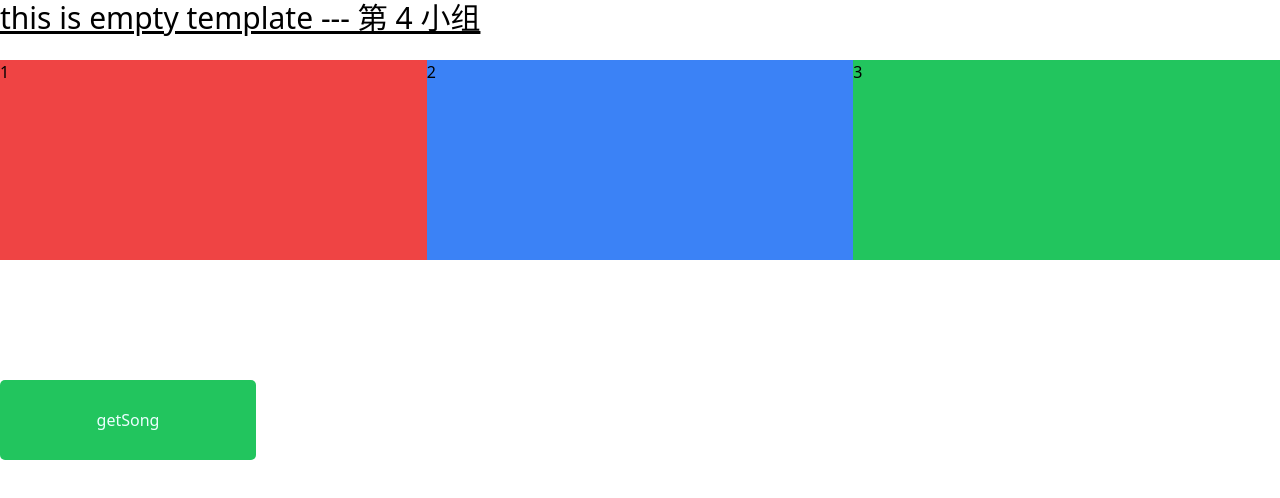
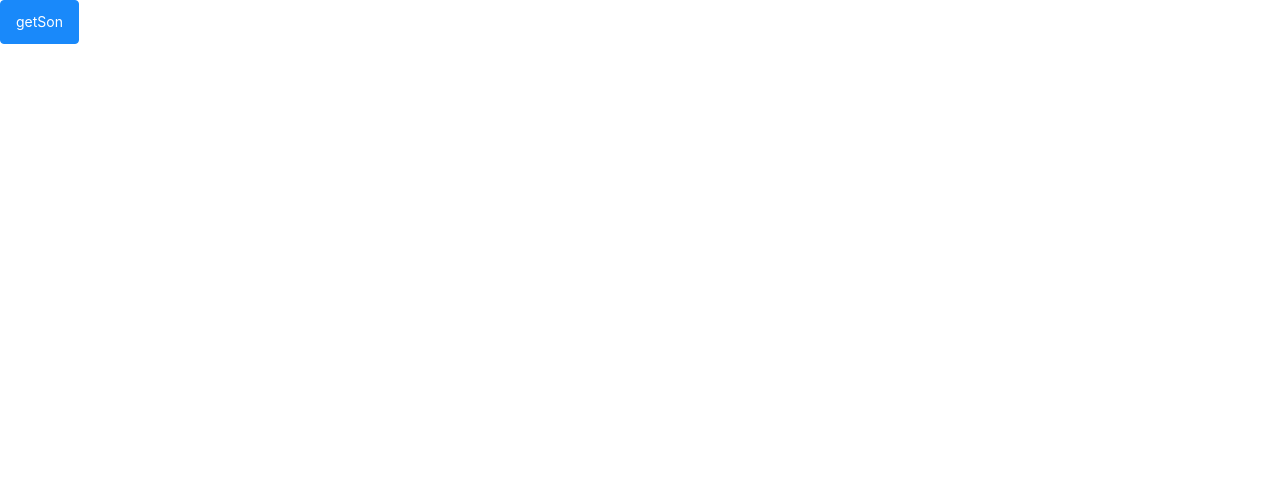
Before and after one commit to cCreatesThings/wyy_h5, a Vue app: page / in a window 1280 px wide. Shown: the top 498 px of the page. Built offline with nearby package versions, Linux system fonts and the light colour scheme; some icons are missing.

Commit message:
安装vant 组件库

```diff
--- a/package.json
+++ b/package.json
@@ -20,12 +20,14 @@
   "dependencies": {
     "axios": "^1.7.7",
     "pinia": "^2.1.7",
+    "vant": "^4.9.5",
     "vue": "^3.4.29",
     "vue-router": "^4.3.3"
   },
   "devDependencies": {
     "@iconify/vue": "^4.1.2",
     "@rushstack/eslint-patch": "^1.8.0",
+    "@vant/auto-import-resolver": "^1.2.1",
     "@vitejs/plugin-vue": "^5.0.5",
     "@vue/eslint-config-prettier": "^9.0.0",
     "autoprefixer": "^10.4.20",
@@ -36,6 +38,8 @@
     "postcss": "^8.4.45",
     "prettier": "^3.2.5",
     "tailwindcss": "^3.4.10",
+    "unplugin-auto-import": "^0.18.2",
+    "unplugin-vue-components": "^0.27.4",
     "vite": "^5.3.1"
   }
 }
--- a/src/App.vue
+++ b/src/App.vue
@@ -1,6 +1,5 @@
 <script setup>
 import { ref } from 'vue'
-import Home from '@/views/Home/index.vue'
 import { getPersonalizedAPI } from './api/personalized'
 const personalizedList = ref([])
 // 获取推荐歌单
@@ -11,13 +10,7 @@ const getSon = async () => {
 }
 </script>
 <template>
-  <Home />
-  <button
-    @click="getSon"
-    class="bg-green-500 rounded-[5px] transition-all text-cyan-50 w-[20vw] h-[10vh] hover:bg-green-400"
-  >
-    getSong
-  </button>
+  <van-button @click="getSon" type="primary">getSon</van-button>
   <ol>
     <li v-for="(item, index) in personalizedList" :key="item.id">
       <span>{{ index + 1 }}. </span> {{ item.name }}
--- a/vite.config.js
+++ b/vite.config.js
@@ -2,10 +2,21 @@ import { fileURLToPath, URL } from 'node:url'
 
 import { defineConfig } from 'vite'
 import vue from '@vitejs/plugin-vue'
+import AutoImport from 'unplugin-auto-import/vite'
+import Components from 'unplugin-vue-components/vite'
+import { VantResolver } from '@vant/auto-import-resolver'
 
 // https://vitejs.dev/config/
 export default defineConfig({
-  plugins: [vue()],
+  plugins: [
+    vue(),
+    AutoImport({
+      resolvers: [VantResolver()]
+    }),
+    Components({
+      resolvers: [VantResolver()]
+    })
+  ],
   resolve: {
     alias: {
       '@': fileURLToPath(new URL('./src', import.meta.url))
```
Also changed, not shown: 1 other file (tests, documents, lock files or other folders).
